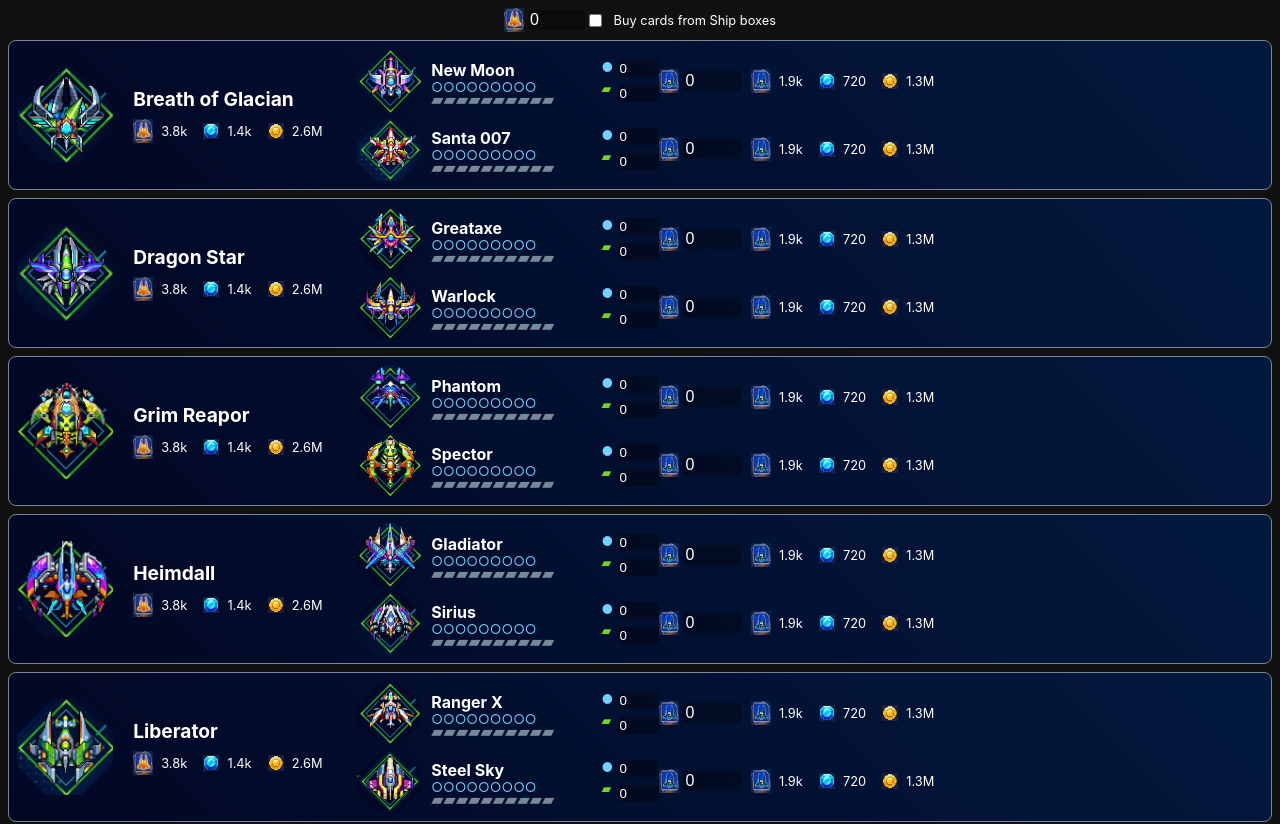
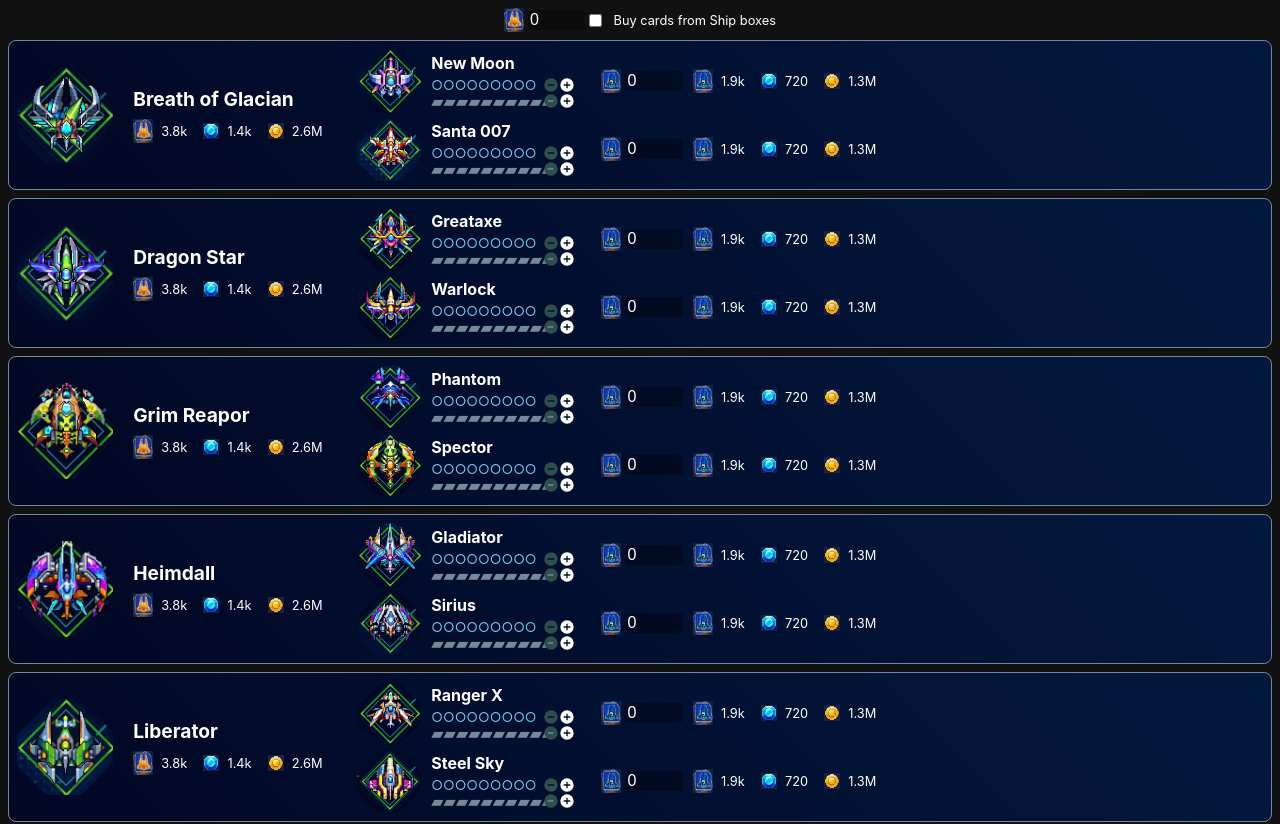
Before and after one commit to bvaughn/galaxiga-upgrade-tool, a React (Create React App) app: page / in a window 1280 px wide. Shown: the top 824 px of the page. Built offline with nearby package versions, Linux system fonts and the light colour scheme.

Commit message:
Changed level/update controls to -/+ buttons

```diff
--- /dev/null
+++ b/src/Calculator/Icon.module.css
@@ -0,0 +1,5 @@
+.DefaultIcon {
+  width: 1.5rem;
+  height: 1.5rem;
+  fill: currentColor;
+}
--- /dev/null
+++ b/src/Calculator/Icon.tsx
@@ -0,0 +1,46 @@
+import { CSSProperties, HTMLAttributes, ReactNode } from "react";
+
+import styles from "./Icon.module.css";
+
+export type IconType = "subtract" | "add";
+
+export function Icon({
+  className = styles.DefaultIcon,
+  style,
+  type,
+  ...rest
+}: {
+  className?: string;
+  type: IconType;
+  style?: CSSProperties;
+} & HTMLAttributes<SVGElement>) {
+  let path: ReactNode = null;
+
+  switch (type) {
+    case "add":
+      path =
+        "M17,13H13V17H11V13H7V11H11V7H13V11H17M12,2A10,10 0 0,0 2,12A10,10 0 0,0 12,22A10,10 0 0,0 22,12A10,10 0 0,0 12,2Z";
+      break;
+    case "subtract":
+      path =
+        "M17,13H7V11H17M12,2A10,10 0 0,0 2,12A10,10 0 0,0 12,22A10,10 0 0,0 22,12A10,10 0 0,0 12,2Z";
+      break;
+  }
+
+  if (typeof path === "string") {
+    path = <path d={path} />;
+  }
+
+  return (
+    <svg
+      className={className}
+      style={style}
+      viewBox="0 0 24 24"
+      fill="currentColor"
+      {...rest}
+    >
+      <path d="M0 0h24v24H0z" fill="none" />
+      {path}
+    </svg>
+  );
+}
--- a/src/Calculator/Tier1CurrentStats.module.css
+++ b/src/Calculator/Tier1CurrentStats.module.css
@@ -8,13 +8,12 @@
 .Description {
   width: 10rem;
   display: flex;
-  flex-direction: row;
-  align-items: center;
-  gap: 0.5rem;
+  flex-direction: column;
 }
 
 .Name {
   font-weight: bold;
+  margin-bottom: 0.25rem;
 }
 
 .Image {
@@ -40,21 +39,15 @@
   border-top-color: lightslategray;
 }
 
-.Inputs {
-  font-size: 0.8rem;
-  width: 3rem;
-  display: flex;
-  flex-direction: column;
-  gap: 0.5rem;
-}
-
-.Input {
+.Markers {
   display: flex;
   flex-direction: row;
-  gap: 1ch;
+  align-items: center;
+  user-select: none;
 }
-.Input div {
-  width: 1ch;
+.LevelMarkers,
+.UpgradeMarkers {
+  width: 7rem;
 }
 
 .LevelMarkers {
@@ -99,3 +92,14 @@
   align-items: center;
   gap: 1ch;
 }
+
+.AddOrSubtractIcon {
+  width: 1rem;
+  height: 1rem;
+  color: white;
+  cursor: pointer;
+}
+.AddOrSubtractIcon[data-disabled] {
+  color: darkslategray;
+  cursor: default;
+}
--- a/src/Calculator/Tier1CurrentStats.tsx
+++ b/src/Calculator/Tier1CurrentStats.tsx
@@ -3,6 +3,7 @@ import { Tier1Ship } from "../types";
 import { formatNumber } from "../utils/number";
 import { Coin } from "./Coin";
 import { Gem } from "./Gem";
+import { Icon } from "./Icon";
 import { Image } from "./Image";
 import { Cost, calculateCost } from "./calculateCost";
 import { useTier1ShipStats } from "./useTier1ShipStats";
@@ -14,6 +15,31 @@ import styles from "./Tier1CurrentStats.module.css";
 export function Tier1CurrentStats({ tier1Ship }: { tier1Ship: Tier1Ship }) {
   const [stats, setStats] = useTier1ShipStats(tier1Ship.id);
 
+  const decreaseLevel = () => {
+    setStats({
+      ...stats,
+      level: stats.level - 1,
+    });
+  };
+  const increaseLevel = () => {
+    setStats({
+      ...stats,
+      level: stats.level + 1,
+    });
+  };
+  const decreaseUpgrade = () => {
+    setStats({
+      ...stats,
+      upgrade: stats.upgrade - 1,
+    });
+  };
+  const increaseUpgrade = () => {
+    setStats({
+      ...stats,
+      upgrade: stats.upgrade + 1,
+    });
+  };
+
   const cost = useMemo(() => calculateCost<Cost>(stats), [stats]);
 
   return (
@@ -24,49 +50,46 @@ export function Tier1CurrentStats({ tier1Ship }: { tier1Ship: Tier1Ship }) {
         <div className={styles.ImagePlaceholder} />
       )}
       <div className={styles.Description}>
-        <div className={styles.Column}>
-          <div className={styles.Name}>{tier1Ship.name}</div>
+        <div className={styles.Name}>{tier1Ship.name}</div>
+        <div className={styles.Markers}>
           <div className={styles.LevelMarkers}>
             {"●".repeat(stats.level)}
             {"○".repeat(MAX_LEVEL - stats.level)}
           </div>
+          <Icon
+            data-disabled={stats.level === 0 || undefined}
+            className={styles.AddOrSubtractIcon}
+            onClick={decreaseLevel}
+            type="subtract"
+          />
+          <Icon
+            data-disabled={stats.level === MAX_LEVEL || undefined}
+            className={styles.AddOrSubtractIcon}
+            onClick={stats.level < MAX_LEVEL ? increaseLevel : undefined}
+            type="add"
+          />
+        </div>
+        <div className={styles.Markers}>
           <div className={styles.UpgradeMarkers}>
             {"▰".repeat(stats.upgrade)}
             <span className={styles.UpgradeMarkersInactive}>
               {"▰".repeat(MAX_UPGRADE - stats.upgrade)}
             </span>
           </div>
+
+          <Icon
+            data-disabled={stats.upgrade === 0 || undefined}
+            className={styles.AddOrSubtractIcon}
+            onClick={decreaseUpgrade}
+            type="subtract"
+          />
+          <Icon
+            data-disabled={stats.upgrade === MAX_UPGRADE || undefined}
+            className={styles.AddOrSubtractIcon}
+            onClick={stats.upgrade < MAX_UPGRADE ? increaseUpgrade : undefined}
+            type="add"
+          />
         </div>
-      </div>
-      <div className={styles.Inputs}>
-        <label className={styles.Input}>
-          <div className={styles.LevelMarkers}>●</div>
-          <NumberInput
-            maxValue={MAX_LEVEL}
-            minValue={0}
-            onChange={(level: number) =>
-              setStats({
-                ...stats,
-                level,
-              })
-            }
-            value={stats?.level}
-          />
-        </label>
-        <label className={styles.Input}>
-          <div className={styles.UpgradeMarkers}>▰</div>
-          <NumberInput
-            maxValue={MAX_UPGRADE}
-            minValue={0}
-            onChange={(upgrade: number) =>
-              setStats({
-                ...stats,
-                upgrade,
-              })
-            }
-            value={stats?.upgrade}
-          />
-        </label>
       </div>
       <label className={styles.CardInputLabel}>
         <Card type="specific" />
```
